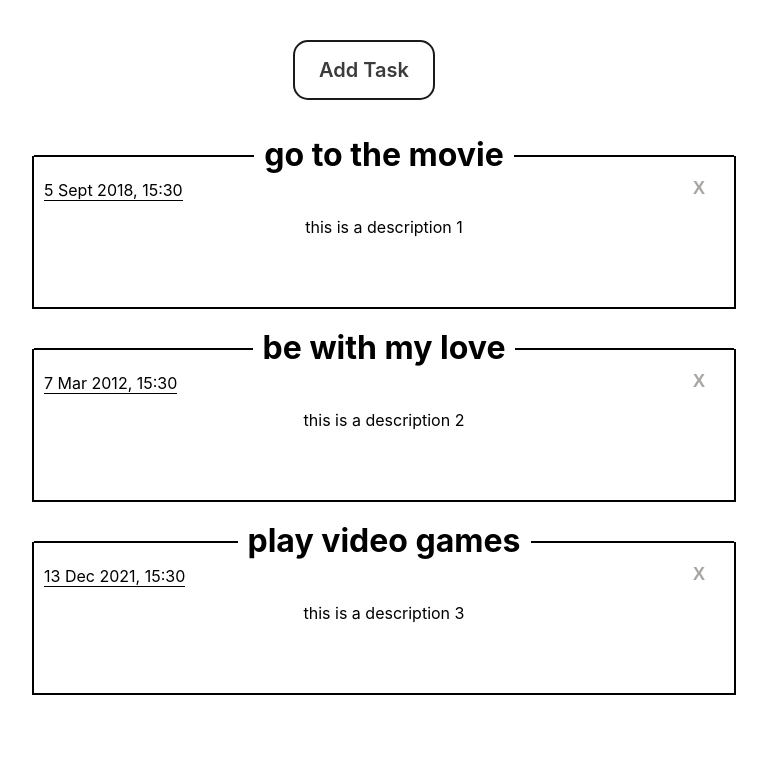
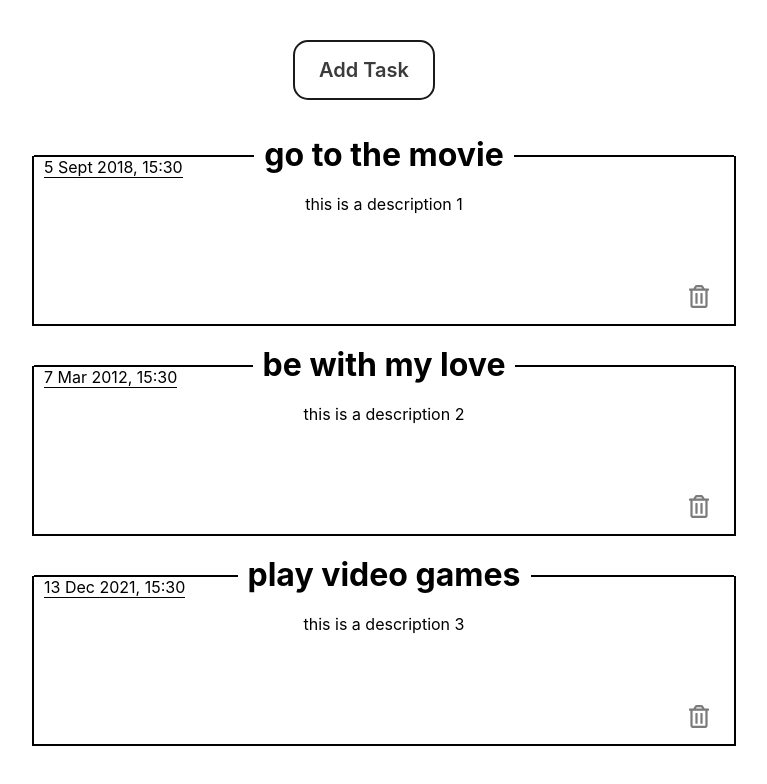
Before and after one commit to InbarDanieli/tasks-manager, a React (Create React App) app: page / in a window 1280 px wide. Shown: the top 784 px of the page, without its empty margins (276-1043 px from the left). Built offline with nearby package versions, Linux system fonts and the light colour scheme.

Commit message:
Added trash icon

```diff
--- a/src/components/item/Item.css
+++ b/src/components/item/Item.css
@@ -25,18 +25,19 @@
   padding: 0 10px;
 }
 
-.CloseButton {
+.TrashButton {
   margin-left: 630px;
+  margin-bottom: 10px;
   cursor: pointer;
   border: none;
   background: none;
-  color: rgb(170, 165, 165);
   font-size: large;
   z-index: 1;
+  filter: opacity(0.4) drop-shadow(0 0 0 gray);
 }
 
-.CloseButton:hover {
-  color: gray;
+.TrashButton:hover {
+  filter: opacity(1) drop-shadow(0 0 0 gray);
 }
 
 
--- a/src/components/item/Item.js
+++ b/src/components/item/Item.js
@@ -1,5 +1,6 @@
 import React from "react"
 import "./Item.css"
+import trashIcon from "../../Assets/trash-alt-regular.svg"
 
 function Item(props) {
 
@@ -7,11 +8,11 @@ function Item(props) {
     <div className="Item">
       <li className="List">
         <h1 className="Title"><span>{props.item.task}</span></h1>
-        <button className="CloseButton" onClick={props.onDelete}> <b> X </b> </button>
         <p className = "DateAndTime"> {Intl.DateTimeFormat('en-GB', { dateStyle: "medium", timeStyle: "short" }).format(props.item.date)} </p>
         <div className="BodyText">
           <p>{props.item.description}</p>
         </div>
+        <button className="TrashButton" onClick={props.onDelete}><img src={trashIcon} alt="Trash Button" width={"20px"}/></button>
       </li>
     </div>)
 }
```
Also changed, not shown: src/Assets/pen-to-square-solid.svg (added), src/Assets/trash-alt-regular.svg (added).
